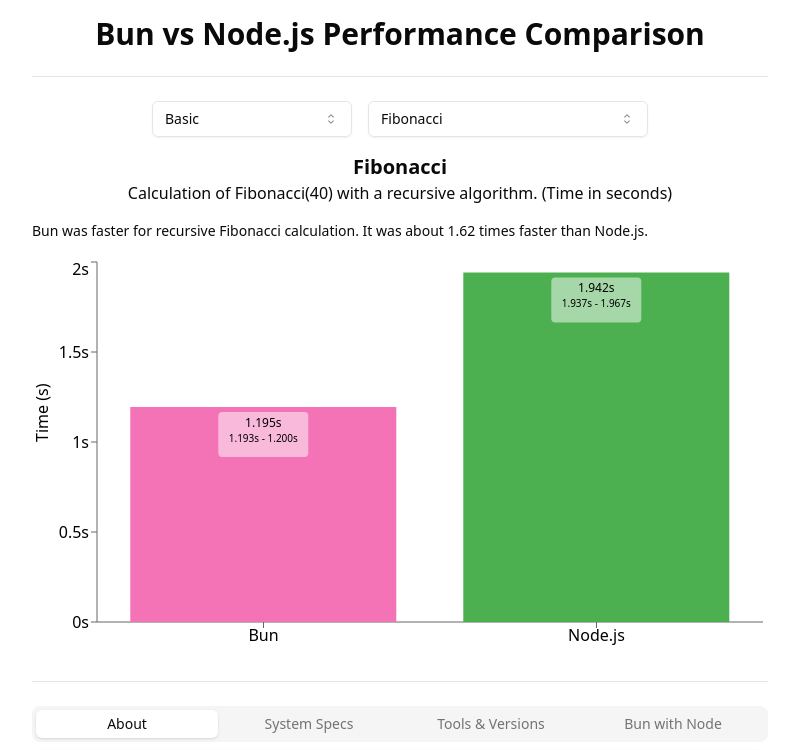
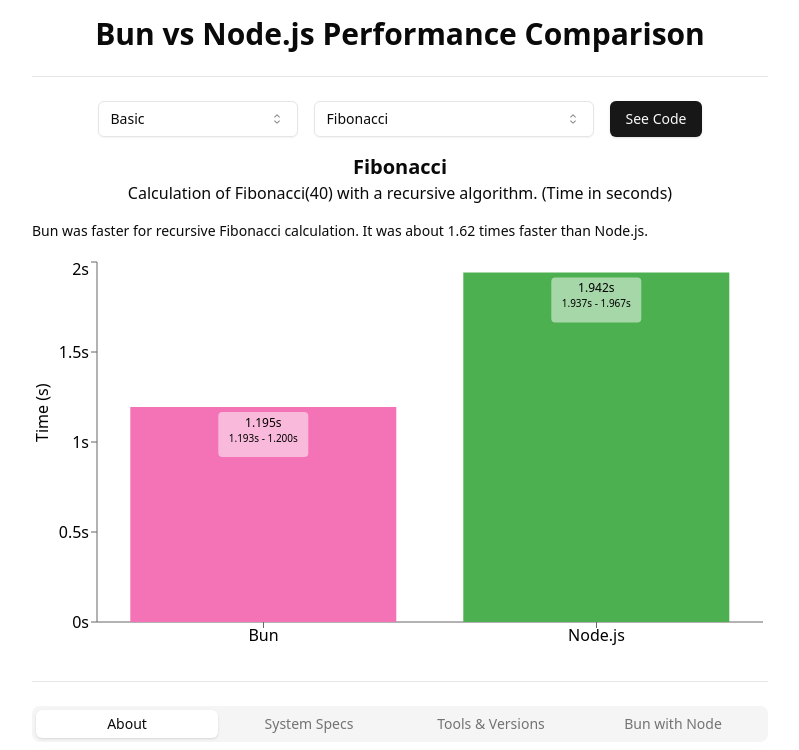
Before and after one commit to ozhanefemeral/bun-vs-node-benchmarks, a React (Vite) app: page / in a window 1280 px wide. Shown: the top 750 px of the page, without its empty margins (240-1039 px from the left). Built offline with nearby package versions, Linux system fonts and the light colour scheme.

Commit message:
add link

```diff
--- a/src/BenchmarkDashboard.tsx
+++ b/src/BenchmarkDashboard.tsx
@@ -6,6 +6,7 @@
   SelectTrigger,
   SelectValue,
 } from "@/components/ui/select";
+import { Button } from "@/components/ui/button";
 import { useDarkMode } from "./hooks/useDarkMode";
 import { testResults, getChartData } from "./data/benchmarkResults";
 import BenchmarkChart from "./components/BenchmarkChart";
@@ -44,6 +45,24 @@
     nodeGreen: isDarkMode ? "#68b984" : "#4caf50",
     textColor: isDarkMode ? "#ffffff" : "#000000",
     backgroundColor: isDarkMode ? "#000000" : "#ffffff",
+  };
+
+  const handleSeeCode = () => {
+    const baseUrl =
+      "https://github.com/ozhanefemeral/bun-vs-node/tree/main/tests/";
+    let url = baseUrl;
+
+    switch (selectedType) {
+      case "basic":
+        url += `basic/${selectedTest.replace(".json", ".js")}`;
+        break;
+      case "file":
+        url += `file/${selectedTest.replace(".json", "")}`;
+        break;
+      // Add cases for other types if needed
+    }
+
+    window.open(url, "_blank");
   };
 
   return (
@@ -91,6 +110,8 @@
             ))}
           </SelectContent>
         </Select>
+
+        <Button onClick={handleSeeCode}>See Code</Button>
       </div>
 
       <TestInfo selectedTest={selectedTest} />
```
